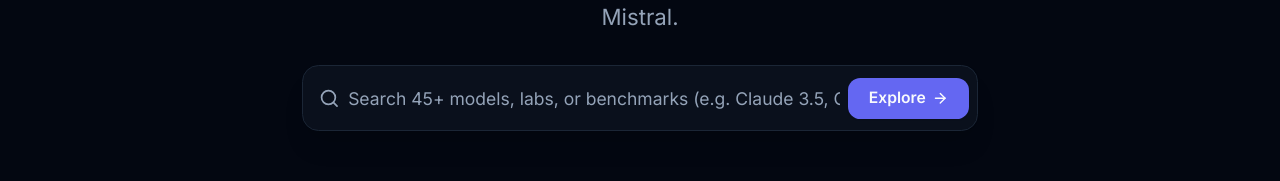
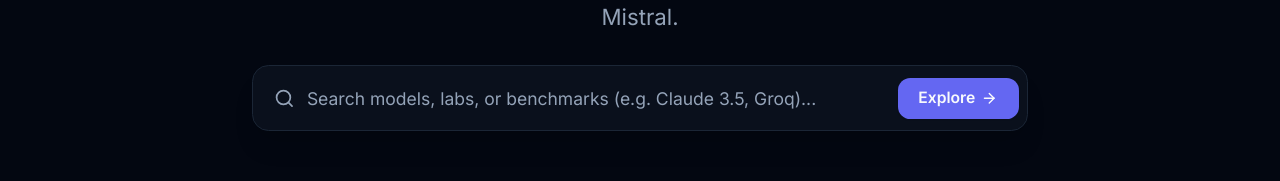
Before and after one commit to Swagat108/OneAtlas, a Next.js app: page / in a window 1280 px wide. Shown: the part 550-731 px from the top of the page. Built offline with nearby package versions, Linux system fonts and the light colour scheme; no server answers; the database is empty.

Commit message:
fix(ui): prevent Explore button from overlapping search input text

```diff
--- a/src/app/page.tsx
+++ b/src/app/page.tsx
@@ -70,19 +70,19 @@ export default function HomePage() {
             </p>
 
             {/* Quick Search Bar */}
-            <form onSubmit={handleSearchSubmit} className="mt-8 max-w-2xl mx-auto px-2">
+            <form onSubmit={handleSearchSubmit} className="mt-8 max-w-2xl sm:max-w-3xl mx-auto px-2">
               <div className="relative flex flex-col sm:flex-row items-stretch sm:items-center shadow-xl rounded-2xl overflow-hidden border border-border bg-card/95 backdrop-blur-md p-2 gap-2 focus-within:border-primary transition-all">
-                <div className="flex items-center flex-1 min-w-0 pl-2">
-                  <Search className="h-5 w-5 text-muted-foreground mr-2 shrink-0" />
+                <div className="flex items-center flex-1 min-w-0 pl-3 pr-2">
+                  <Search className="h-5 w-5 text-muted-foreground mr-3 shrink-0" />
                   <input
                     type="text"
                     value={searchQuery}
                     onChange={(e) => setSearchQuery(e.target.value)}
-                    placeholder="Search 45+ models, labs, or benchmarks (e.g. Claude 3.5, Groq, SWE-bench)..."
-                    className="w-full bg-transparent py-2.5 text-sm sm:text-base outline-none placeholder:text-muted-foreground min-w-0"
+                    placeholder="Search models, labs, or benchmarks (e.g. Claude 3.5, Groq)..."
+                    className="w-full bg-transparent py-2.5 text-sm sm:text-base outline-none placeholder:text-muted-foreground min-w-0 truncate pr-3"
                   />
                 </div>
-                <Button type="submit" size="md" className="shrink-0 gap-1.5 rounded-xl justify-center h-11 sm:h-10">
+                <Button type="submit" size="md" className="shrink-0 gap-1.5 rounded-xl justify-center h-11 sm:h-10 px-5 font-semibold">
                   Explore
                   <ArrowRight className="h-4 w-4" />
                 </Button>
```
